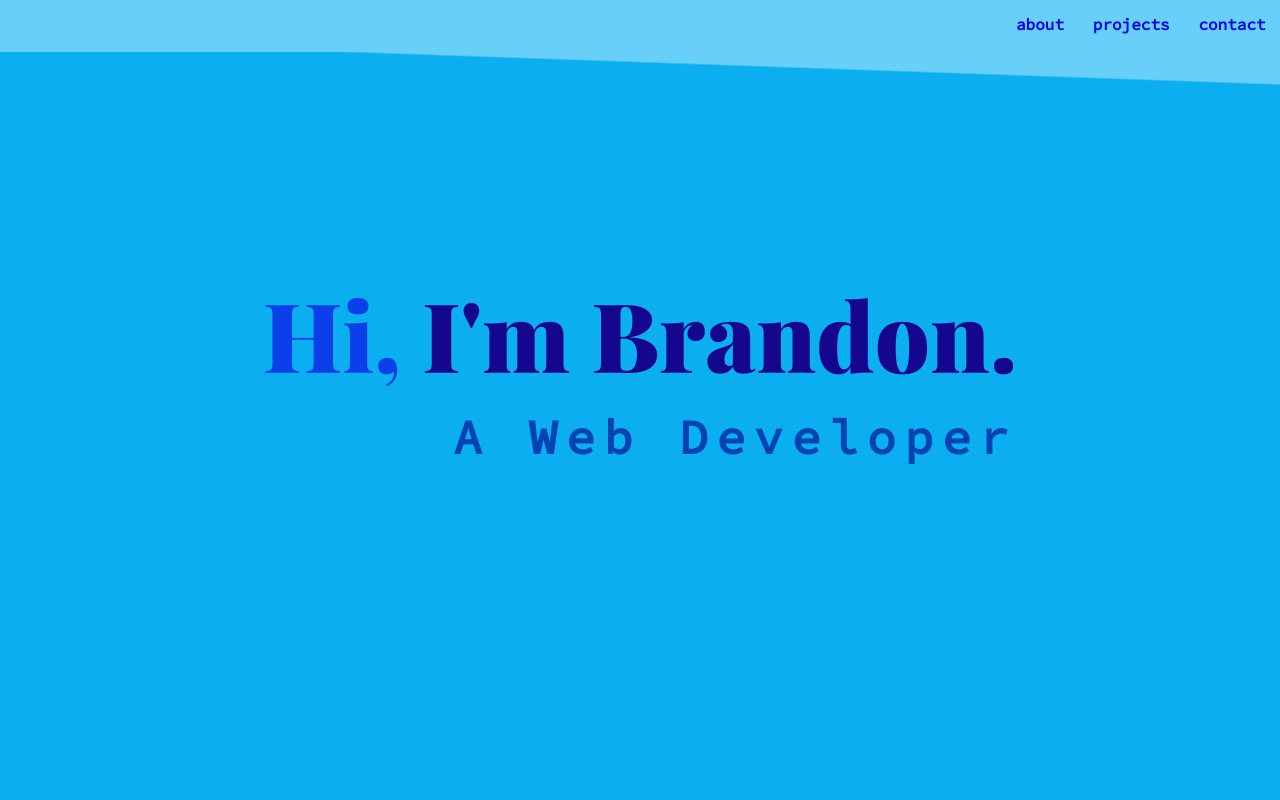
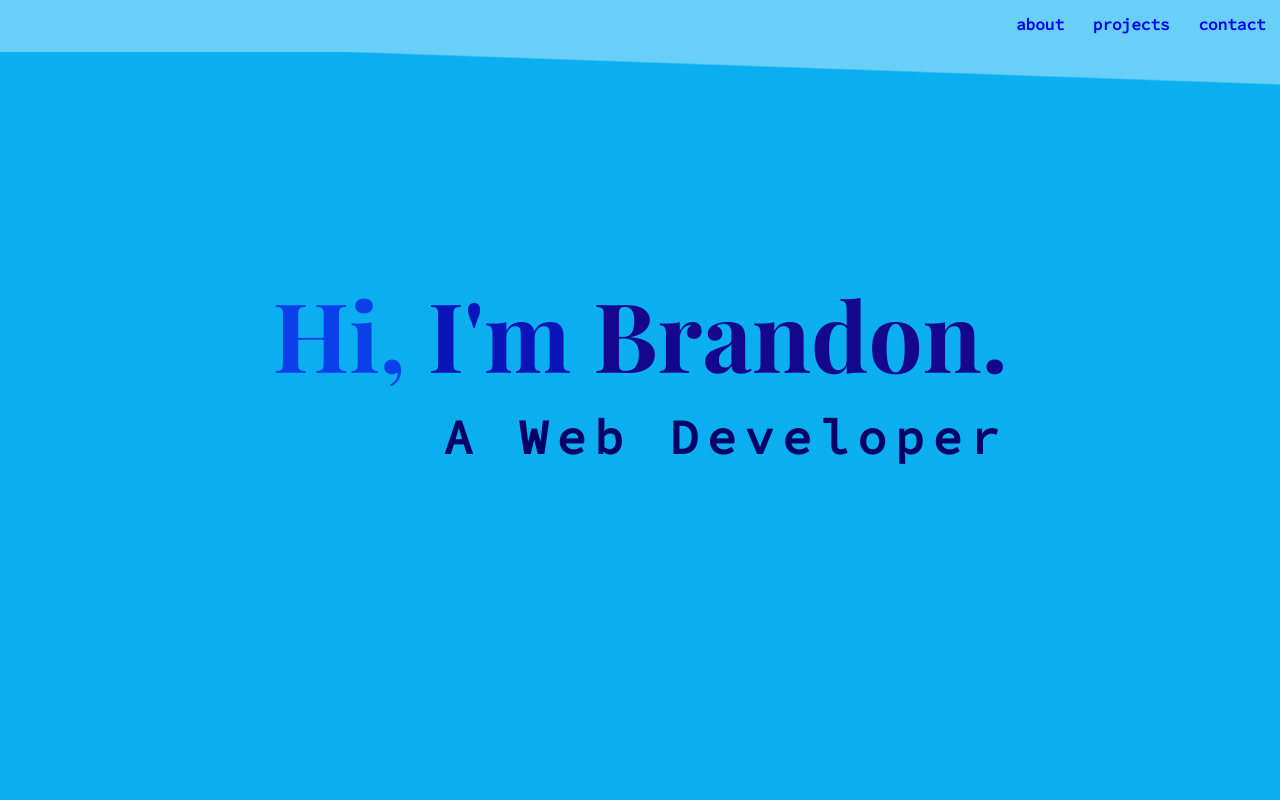
Before and after one commit to brandon-wallace/fcc-personal-portfolio-page, a plain HTML site: page index.html in a window 1280 px wide. Shown: the top 800 px of the page. Drawn offline with nearby package versions, Linux system fonts and the light colour scheme.

Commit message:
Adjust font sizing

```diff
--- a/css/style.css
+++ b/css/style.css
@@ -3,7 +3,7 @@
   --soft-blue: hsl(197, 91%, 49%);
   --softer-blue: hsl(197, 91%, 69%);
   --lovely-blue: hsl(217, 100%, 35%);
-  --darker-blue: hsl(197, 80%, 30%);
+  --darker-blue: hsl(240, 100%, 20%);
 }
 
 html,
@@ -106,6 +106,7 @@ header {
 }
 
 .welcome-subtitle {
+  font-size: 2rem;
   margin-top: 10px;
   letter-spacing: .2rem;
   animation: upward-slide 1000ms ease-in-out 500ms;
@@ -128,12 +129,16 @@ header {
   color: hsl(226, 91%, 48%);
 }
 
-.welcome-subtitle {
-  color: var(--lovely-blue);
+.title-middle {
+  color: hsl(236, 91%, 38%);
 }
 
 .title-end {
   color: hsl(246, 91%, 29%);
+}
+
+.welcome-subtitle {
+  color: var(--darker-blue);
 }
 
 .welcome-content {
@@ -315,13 +320,13 @@ footer p {
     font-size: 6rem;
   }
   .welcome-subtitle {
-    text-align: right;
+    text-align: center;
     letter-spacing: .55rem;
   }
   .welcome-subtitle,
   .project-title,
   .profile-title {
-    font-size: 3rem;
+    font-size: 2rem;
   }
   .project-content {
     height: 75vh;
@@ -339,3 +344,10 @@ footer p {
     font-size: 8rem;
   }
 }
+
+@media (min-width: 730px) {
+  .welcome-subtitle {
+    text-align: right;
+    font-size: 3rem;
+  }
+}
--- a/index.html
+++ b/index.html
@@ -4,7 +4,7 @@
   <head>
     <meta charset="utf-8">
     <meta name="viewport" content="width=device-width, initial-scale=1.0">
-    <link href="https://fonts.googleapis.com/css?family=Playfair+Display:900|Source+Code+Pro" rel="stylesheet">
+    <link href="https://fonts.googleapis.com/css?family=Playfair+Display:700|Source+Code+Pro" rel="stylesheet">
     <link rel="stylesheet" href="https://use.fontawesome.com/releases/v5.8.1/css/all.css" integrity="sha384-50oBUHEmvpQ+1lW4y57PTFmhCaXp0ML5d60M1M7uH2+nqUivzIebhndOJK28anvf" crossorigin="anonymous">
     <link rel="stylesheet" href="css/style.css">
     <title>personal portfolio</title>
@@ -26,7 +26,9 @@
     <!-- welcome section -->
     <div id="welcome-section">
       <div class="welcome-content">
-        <h1 class="welcome-title"><span class="title-start">Hi,</span> <span class="title-end">I'm Brandon.</span></h1>
+        <h1 class="welcome-title"><span class="title-start">Hi,</span> <span
+                                        class="title-middle">I'm</span><span
+                                          class="title-end"> Brandon.</span></h1>
         <h4 class="welcome-subtitle">A Web Developer</h4>
       </div>
     </div>
```
